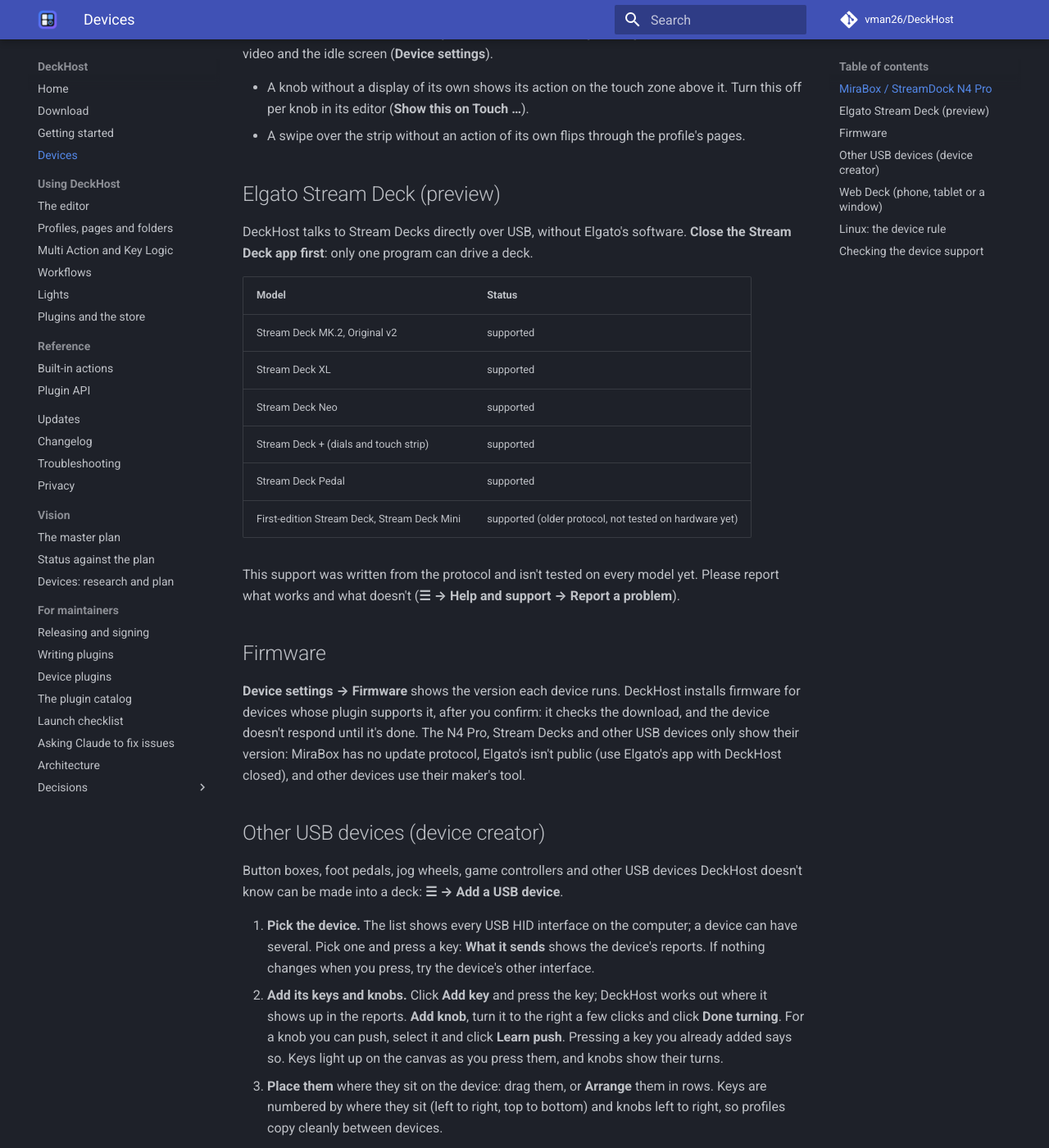
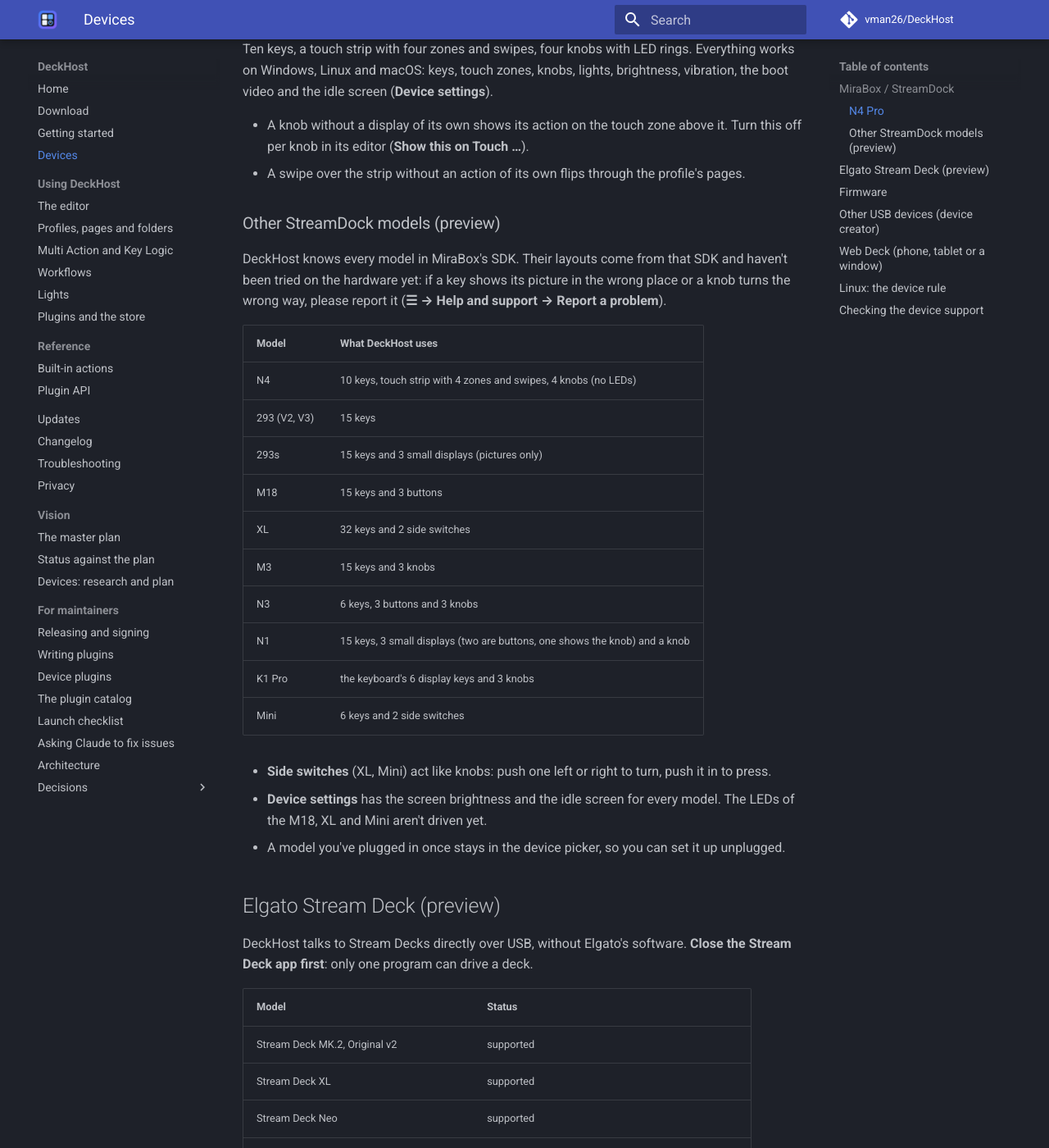
Before and after one commit to vman26/DeckHost, an MkDocs documentation site: the page built from docs/devices.md, in a window 1280 px wide and 1400 px high, scrolled down 346 px. Shown: the whole window at 82% size. Built offline with MkDocs 1.6.1 and Material for MkDocs 9.7.7, drawn with Linux system fonts in a browser that asks for light colours; comment, search, counter and statistics services are not loaded; some of the changed text lies outside the part shown.

Commit message:
Docs: the other StreamDock models
The Devices page lists what DeckHost uses on each model and that their layouts
come from MiraBox's SDK without hardware checks yet; README, CLAUDE.md, the
device plugin guide, the devices research, the status page and the changelog
follow.

Co-Authored-By: Claude Opus 5.5 <noreply@anthropic.com>
Claude-Session: https://claude.ai/code/session_012EBcvHpHJnyUyHcb3dfxyi

```diff
--- a/docs/devices.md
+++ b/docs/devices.md
@@ -2,12 +2,35 @@
 
 DeckHost shows every device it knows in the device picker at the top. Each device has its own profiles. You can set a device up while it's unplugged; it picks up its profile as soon as it's connected.
 
-## MiraBox / StreamDock N4 Pro
+## MiraBox / StreamDock
+
+### N4 Pro
 
 Ten keys, a touch strip with four zones and swipes, four knobs with LED rings. Everything works on Windows, Linux and macOS: keys, touch zones, knobs, lights, brightness, vibration, the boot video and the idle screen (**Device settings**).
 
 - A knob without a display of its own shows its action on the touch zone above it. Turn this off per knob in its editor (**Show this on Touch …**).
 - A swipe over the strip without an action of its own flips through the profile's pages.
+
+### Other StreamDock models (preview)
+
+DeckHost knows every model in MiraBox's SDK. Their layouts come from that SDK and haven't been tried on the hardware yet: if a key shows its picture in the wrong place or a knob turns the wrong way, please report it (**☰ → Help and support → Report a problem**).
+
+| Model | What DeckHost uses |
+|---|---|
+| N4 | 10 keys, touch strip with 4 zones and swipes, 4 knobs (no LEDs) |
+| 293 (V2, V3) | 15 keys |
+| 293s | 15 keys and 3 small displays (pictures only) |
+| M18 | 15 keys and 3 buttons |
+| XL | 32 keys and 2 side switches |
+| M3 | 15 keys and 3 knobs |
+| N3 | 6 keys, 3 buttons and 3 knobs |
+| N1 | 15 keys, 3 small displays (two are buttons, one shows the knob) and a knob |
+| K1 Pro | the keyboard's 6 display keys and 3 knobs |
+| Mini | 6 keys and 2 side switches |
+
+- **Side switches** (XL, Mini) act like knobs: push one left or right to turn, push it in to press.
+- **Device settings** has the screen brightness and the idle screen for every model. The LEDs of the M18, XL and Mini aren't driven yet.
+- A model you've plugged in once stays in the device picker, so you can set it up unplugged.
 
 ## Elgato Stream Deck (preview)
 
```
Also changed, not shown: CHANGELOG.md (+3 -0 lines), CLAUDE.md (+7 -7 lines), README.md (+4 -3 lines), docs/maintainers/device-plugins.md (+1 -1 lines), docs/vision/devices-research.md (+10 -9 lines), docs/vision/status.md (+2 -2 lines).
